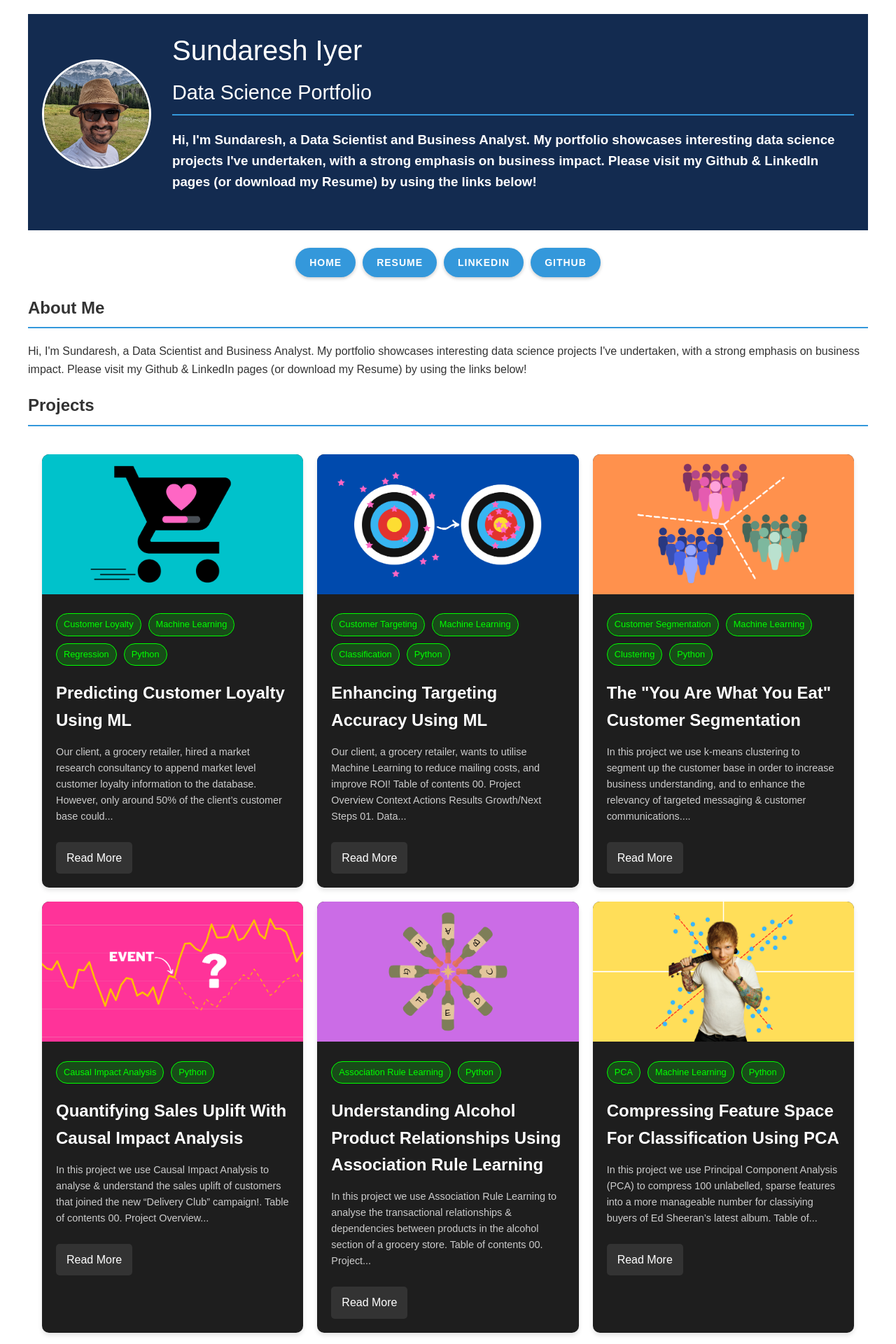
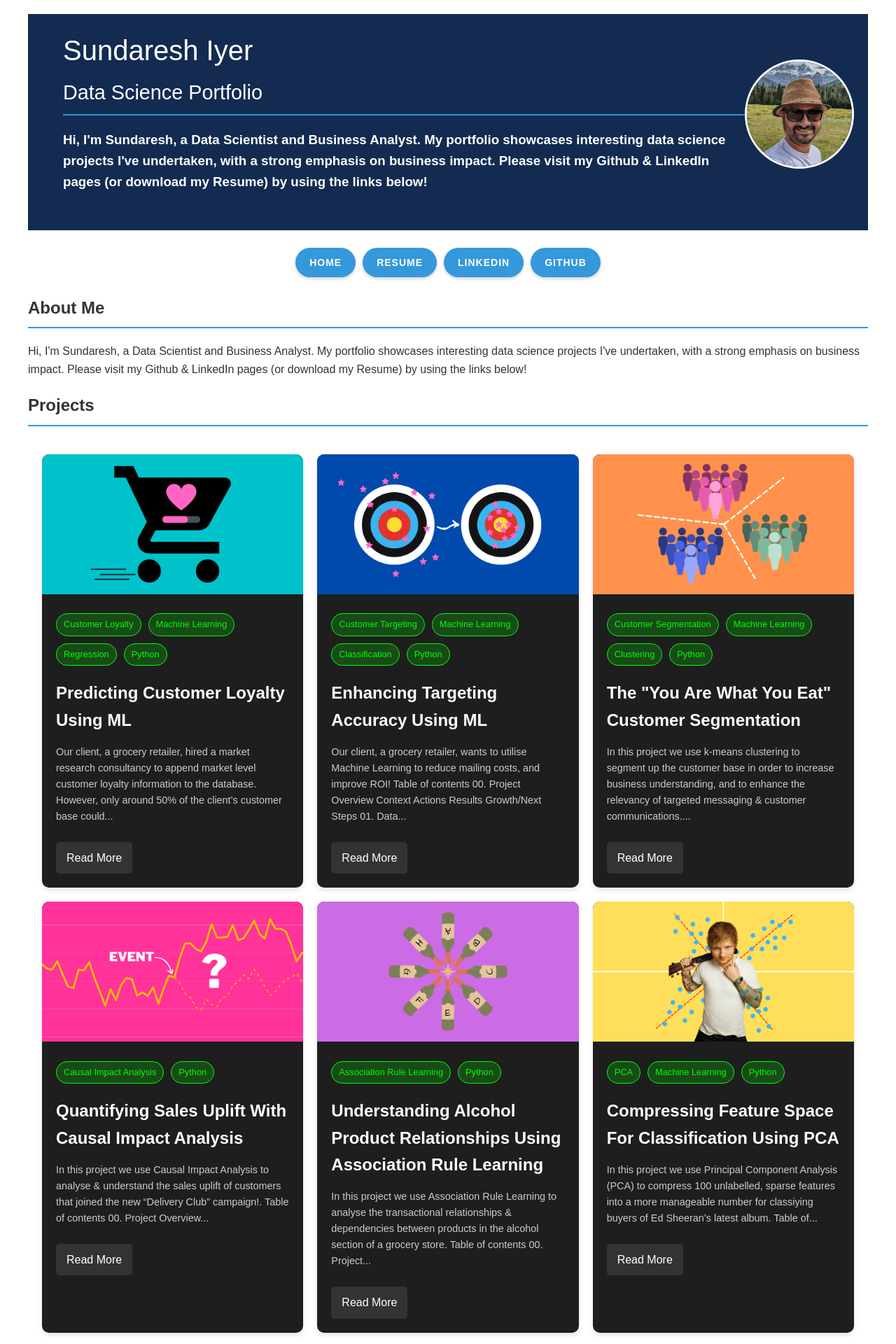
Before and after one commit to IyerS/sundareshiyer.github.io, a Jekyll site: the page built from index.html, in a window 1280 px wide. Shown: the top 1920 px of the page at 70% size. Built offline with Jekyll 4.4.1, drawn with Linux system fonts in a browser that asks for light colours.

Commit message:
Update default.html

```diff
--- a/_layouts/default.html
+++ b/_layouts/default.html
@@ -9,13 +9,13 @@
 <body>
     <header>
         <div class="header-content">
-            <div class="profile-image">
-                <img src="{{ site.url }}/assets/img/your-photo.jpg" alt="Sundaresh Iyer" class="profile-photo" height="180px">
-            </div>
             <div class="title-description">
                 <h1>{{ site.title }}</h1>
                 <h2>{{ site.description }}</h2>
                 <h3>{{ site.excerpt }}</h3>
+            </div>
+            <div class="profile-image">
+                <img src="{{ site.url }}/assets/img/your-photo.jpg" alt="Sundaresh Iyer" class="profile-photo" height="180px">
             </div>
         </div>
     </header>
```
